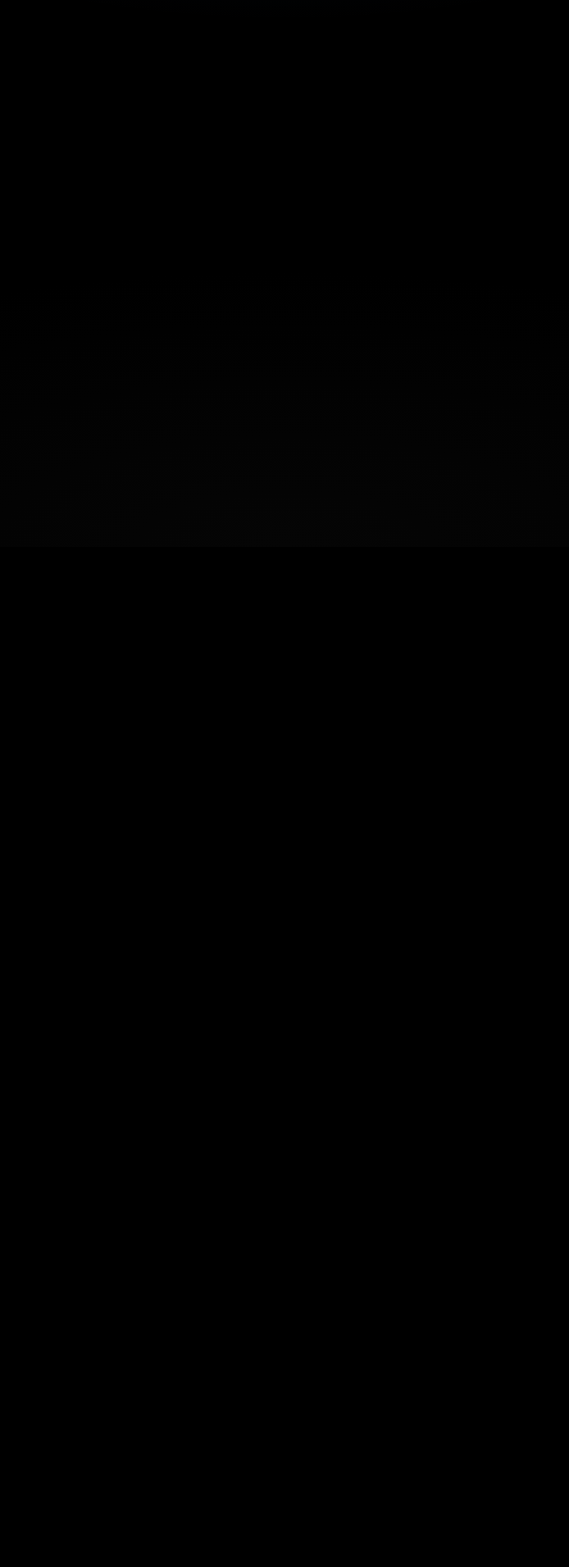
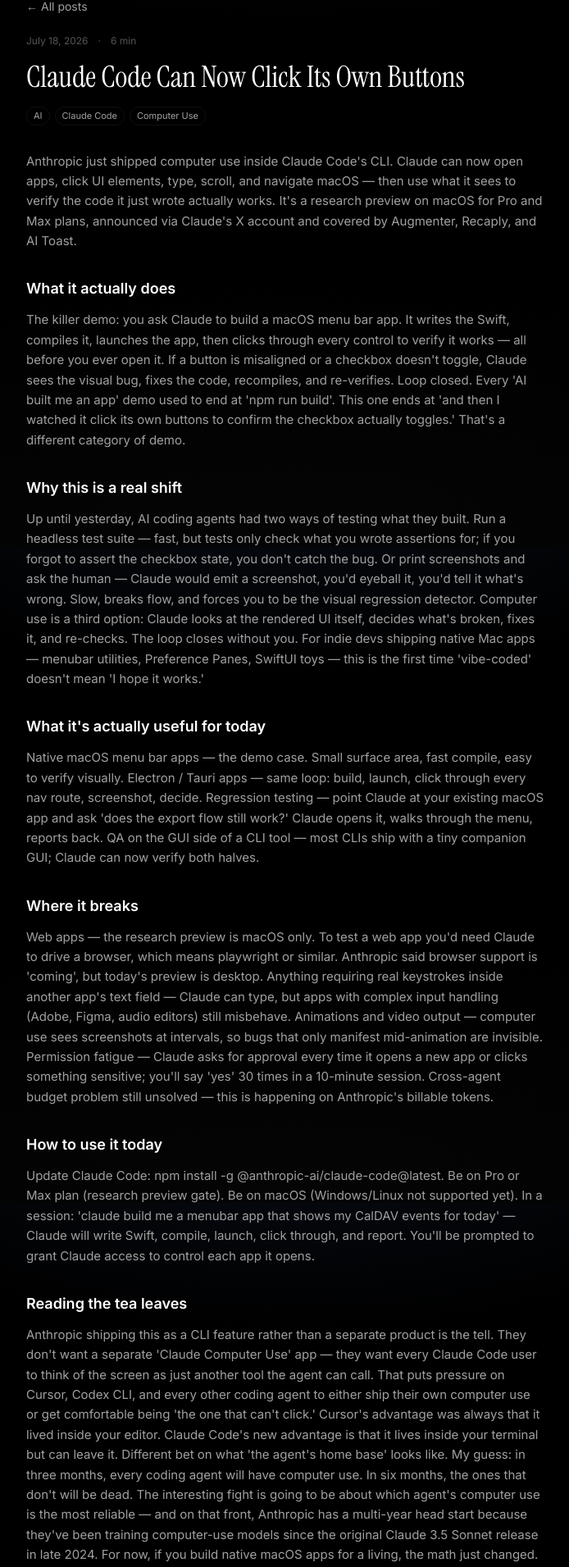
Before and after one commit to opisbin/mho, a Next.js app: page /blog/claude-code-can-now-click-its-own-buttons in a window 1280 px wide. Before the commit this address had no page. Shown: the part 133-2044 px from the top of the page at 82% size, without its empty margins (292-986 px from the left). Before the commit the page ends 800 px from the top, so only its background shows below. Built offline with nearby package versions, Linux system fonts and the light colour scheme.

Commit message:
blog: add Claude Code computer use post

```diff
--- a/src/data/blog.ts
+++ b/src/data/blog.ts
@@ -138,6 +138,43 @@
       },
     ],
   },
+{
+    slug: "claude-code-can-now-click-its-own-buttons",
+    title: "Claude Code Can Now Click Its Own Buttons",
+    date: "2026-07-18",
+    description: "Anthropic shipped computer use inside Claude Code's CLI. Claude can write Swift, compile it, launch the app, click every button, catch a visual bug, fix it, and re-verify — without you touching the mouse.",
+    readingTime: "6 min",
+    tags: ["AI", "Claude Code", "Computer Use"],
+    body: [
+      {
+        text: "Anthropic just shipped computer use inside Claude Code's CLI. Claude can now open apps, click UI elements, type, scroll, and navigate macOS — then use what it sees to verify the code it just wrote actually works. It's a research preview on macOS for Pro and Max plans, announced via Claude's X account and covered by Augmenter, Recaply, and AI Toast.",
+      },
+      {
+        heading: "What it actually does",
+        text: "The killer demo: you ask Claude to build a macOS menu bar app. It writes the Swift, compiles it, launches the app, then clicks through every control to verify it works — all before you ever open it. If a button is misaligned or a checkbox doesn't toggle, Claude sees the visual bug, fixes the code, recompiles, and re-verifies. Loop closed. Every 'AI built me an app' demo used to end at 'npm run build'. This one ends at 'and then I watched it click its own buttons to confirm the checkbox actually toggles.' That's a different category of demo.",
+      },
+      {
+        heading: "Why this is a real shift",
+        text: "Up until yesterday, AI coding agents had two ways of testing what they built. Run a headless test suite — fast, but tests only check what you wrote assertions for; if you forgot to assert the checkbox state, you don't catch the bug. Or print screenshots and ask the human — Claude would emit a screenshot, you'd eyeball it, you'd tell it what's wrong. Slow, breaks flow, and forces you to be the visual regression detector. Computer use is a third option: Claude looks at the rendered UI itself, decides what's broken, fixes it, and re-checks. The loop closes without you. For indie devs shipping native Mac apps — menubar utilities, Preference Panes, SwiftUI toys — this is the first time 'vibe-coded' doesn't mean 'I hope it works.'",
+      },
+      {
+        heading: "What it's actually useful for today",
+        text: "Native macOS menu bar apps — the demo case. Small surface area, fast compile, easy to verify visually. Electron / Tauri apps — same loop: build, launch, click through every nav route, screenshot, decide. Regression testing — point Claude at your existing macOS app and ask 'does the export flow still work?' Claude opens it, walks through the menu, reports back. QA on the GUI side of a CLI tool — most CLIs ship with a tiny companion GUI; Claude can now verify both halves.",
+      },
+      {
+        heading: "Where it breaks",
+        text: "Web apps — the research preview is macOS only. To test a web app you'd need Claude to drive a browser, which means playwright or similar. Anthropic said browser support is 'coming', but today's preview is desktop. Anything requiring real keystrokes inside another app's text field — Claude can type, but apps with complex input handling (Adobe, Figma, audio editors) still misbehave. Animations and video output — computer use sees screenshots at intervals, so bugs that only manifest mid-animation are invisible. Permission fatigue — Claude asks for approval every time it opens a new app or clicks something sensitive; you'll say 'yes' 30 times in a 10-minute session. Cross-agent budget problem still unsolved — this is happening on Anthropic's billable tokens.",
+      },
+      {
+        heading: "How to use it today",
+        text: "Update Claude Code: npm install -g @anthropic-ai/claude-code@latest. Be on Pro or Max plan (research preview gate). Be on macOS (Windows/Linux not supported yet). In a session: 'claude build me a menubar app that shows my CalDAV events for today' — Claude will write Swift, compile, launch, click through, and report. You'll be prompted to grant Claude access to control each app it opens.",
+      },
+      {
+        heading: "Reading the tea leaves",
+        text: "Anthropic shipping this as a CLI feature rather than a separate product is the tell. They don't want a separate 'Claude Computer Use' app — they want every Claude Code user to think of the screen as just another tool the agent can call. That puts pressure on Cursor, Codex CLI, and every other coding agent to either ship their own computer use or get comfortable being 'the one that can't click.' Cursor's advantage was always that it lived inside your editor. Claude Code's new advantage is that it lives inside your terminal but can leave it. Different bet on what 'the agent's home base' looks like. My guess: in three months, every coding agent will have computer use. In six months, the ones that don't will be dead. The interesting fight is going to be about which agent's computer use is the most reliable — and on that front, Anthropic has a multi-year head start because they've been training computer-use models since the original Claude 3.5 Sonnet release in late 2024. For now, if you build native macOS apps for a living, the math just changed. Go try it.",
+      },
+    ],
+  },
 ];
 
 export function getPostBySlug(slug: string): BlogPost | undefined {
```
